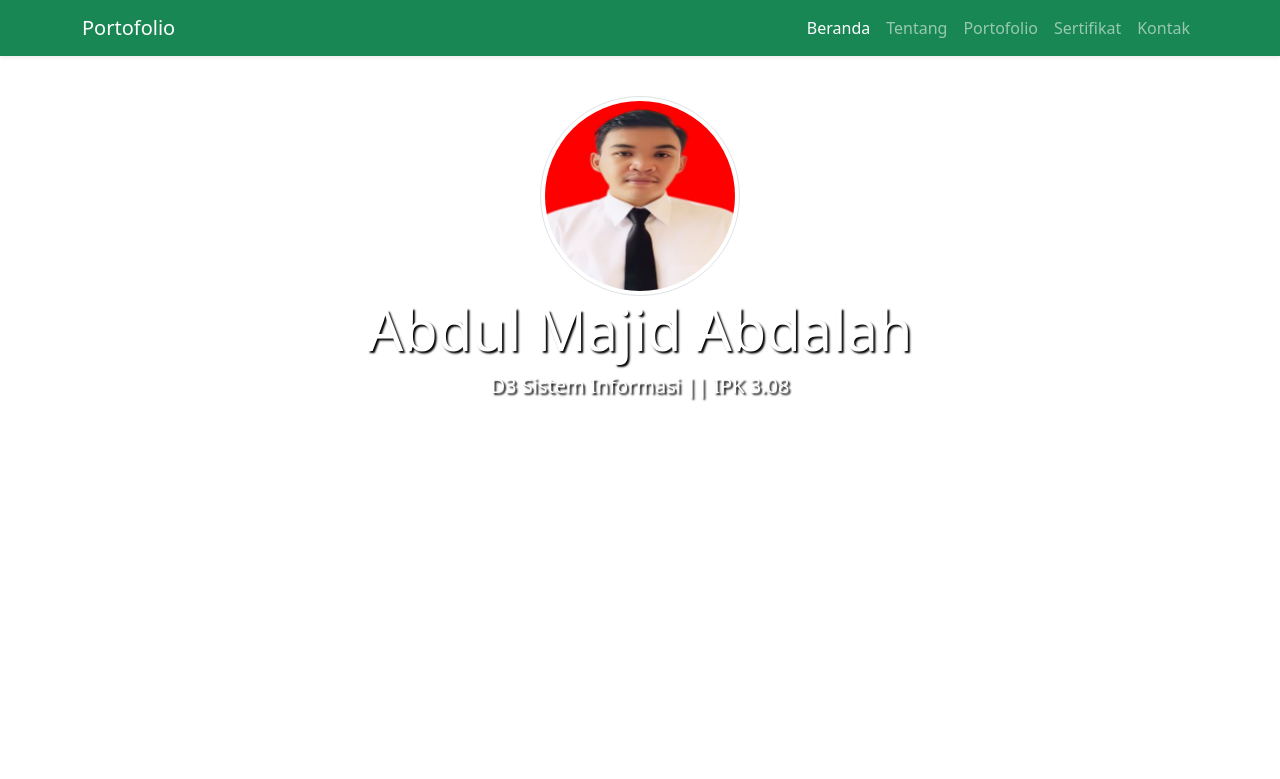
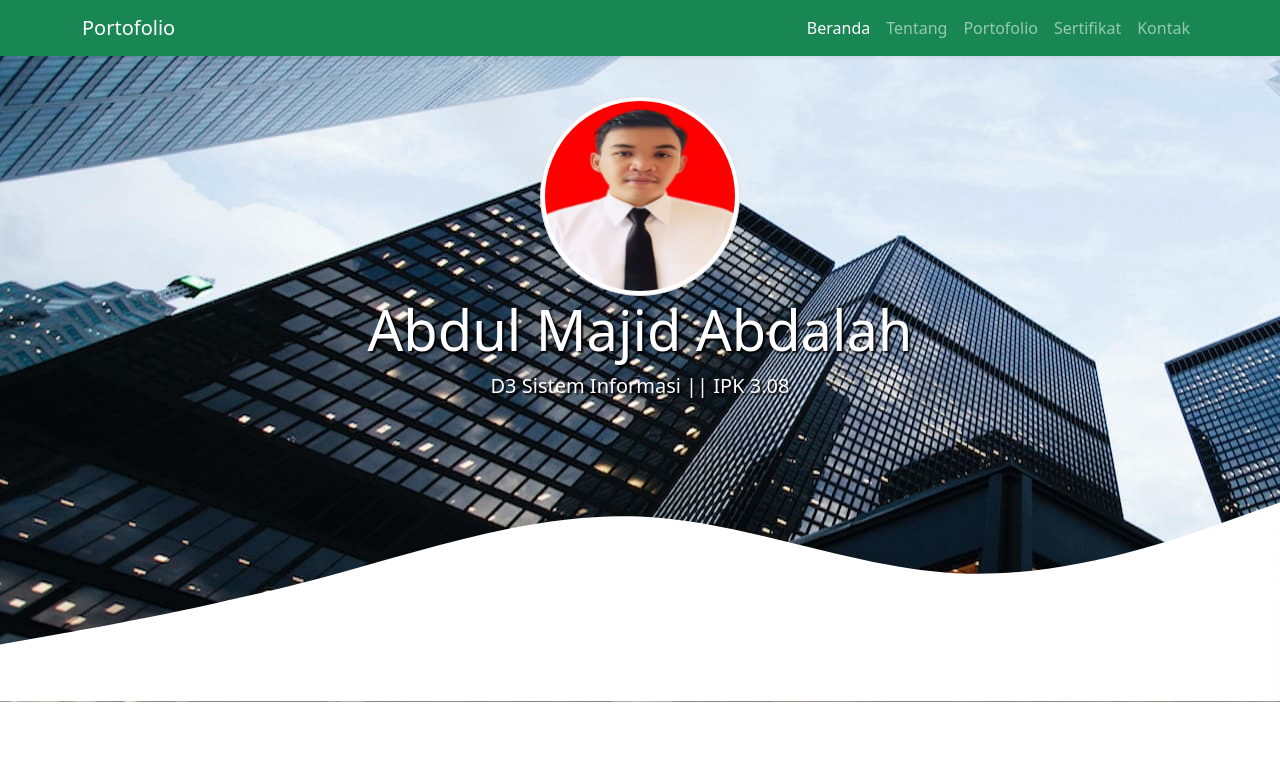
Before and after one commit to abdulmajidabdalah/portofolio, a plain HTML site: page index.html in a window 1280 px wide. Shown: the top 779 px of the page. Drawn offline with nearby package versions, Linux system fonts and the light colour scheme.

Commit message:
ganti bg image

```diff
--- a/style.css
+++ b/style.css
@@ -1,6 +1,6 @@
 .jumbotron {
     padding-top: 6rem;
-    background-image: url("../project_ii/img/sean-pollock-PhYq704ffdA-unsplash.jpg");
+    background-image: url("sean-pollock-PhYq704ffdA-unsplash.jpg");
 
 }
 #portofolio {
```
Also changed, not shown: background.jpg (deleted), sean-pollock-PhYq704ffdA-unsplash.jpg (renamed from img/sean-pollock-PhYq704ffdA-unsplash.jpg).
